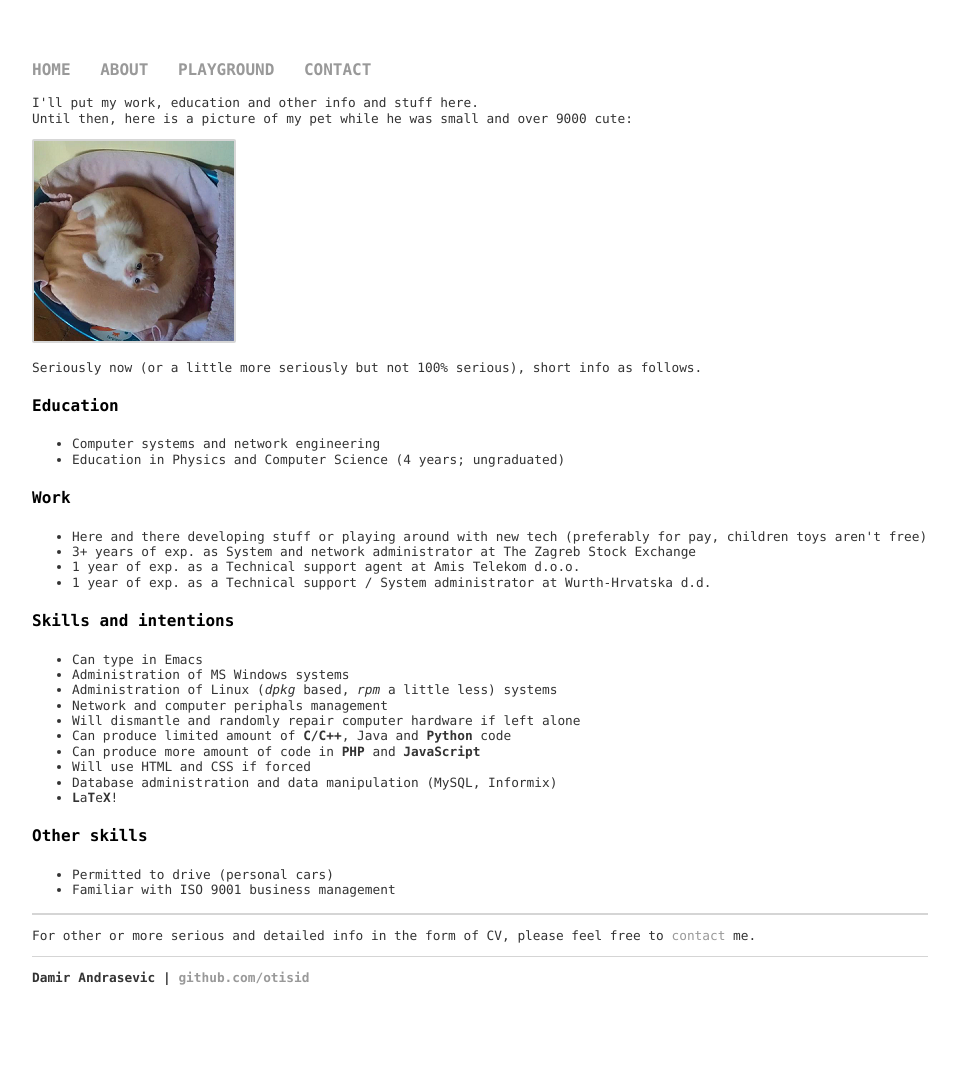
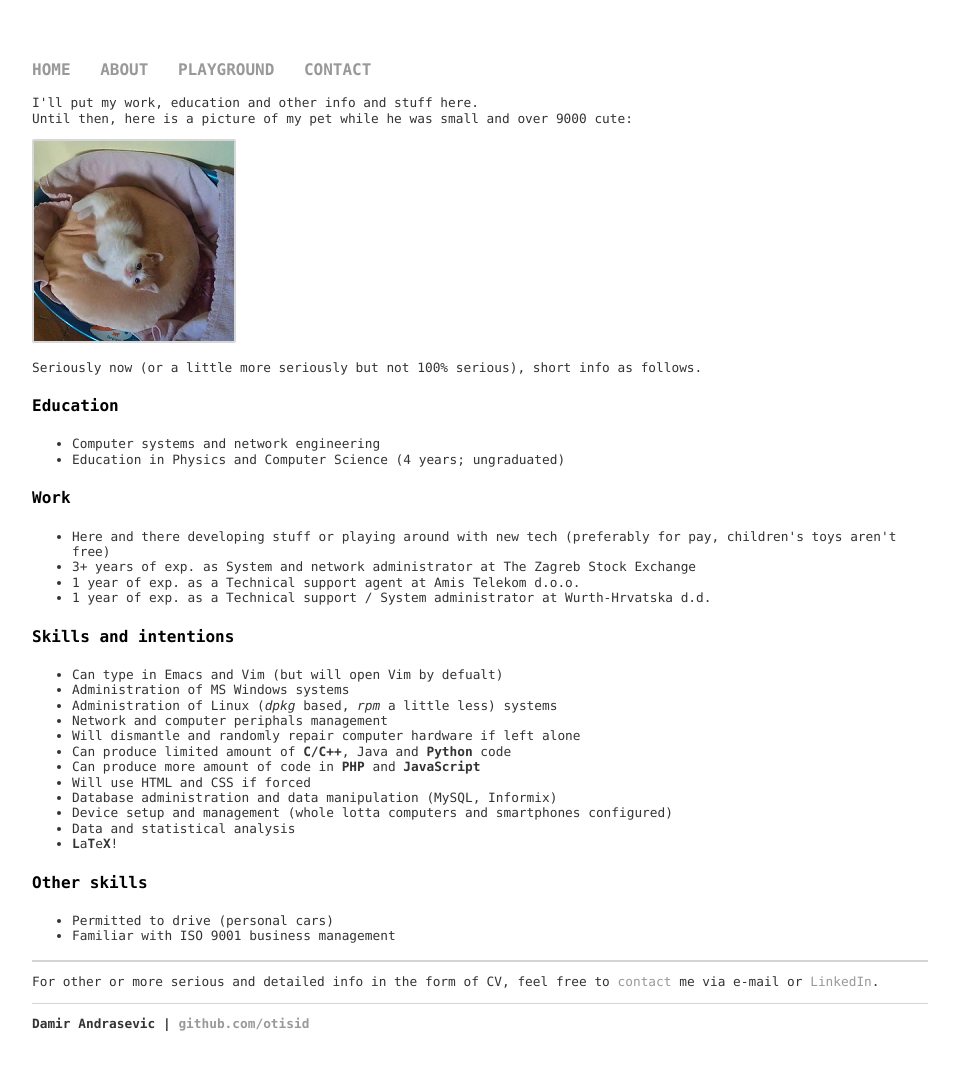
Before and after one commit to otisid/otisid.github.io, a Jekyll site: the page built from about/index.html, in a window 1280 px wide. Shown: the whole page, without its empty margins (160-1119 px from the left). Built offline with Jekyll 4.4.1, drawn with Linux system fonts in a browser that asks for light colours; before the commit the page ends 1046 px from its top, so only the background shows below that.

Commit message:
Added a few lines

```diff
--- a/about/index.html
+++ b/about/index.html
@@ -13,14 +13,14 @@ title: about
 </ul>
 <h4>Work</h4>
 <ul>
-  <li>Here and there developing stuff or playing around with new tech (preferably for pay, children toys aren't free)</li>
+	<li>Here and there developing stuff or playing around with new tech (preferably for pay, children's toys aren't free)</li>
 	<li>3+ years of exp. as System and network administrator at The Zagreb Stock Exchange</li>
 	<li>1 year of exp. as a Technical support agent at Amis Telekom d.o.o.</li>
 	<li>1 year of exp. as a Technical support / System administrator at Wurth-Hrvatska d.d.</li>
 </ul>
 <h4>Skills and intentions</h4>
 <ul>
-  <li>Can type in Emacs</li>
+	<li>Can type in Emacs and Vim (but will open Vim by defualt)</li>
 	<li>Administration of MS Windows systems</li>
 	<li>Administration of Linux (<i>dpkg</i> based, <i>rpm</i> a little less) systems</li>
 	<li>Network and computer periphals management</li>
@@ -29,6 +29,8 @@ title: about
 	<li>Can produce more amount of code in <b>PHP</b> and <b>JavaScript</b></li>
 	<li>Will use HTML and CSS if forced</li>
 	<li>Database administration and data manipulation (MySQL, Informix)</li>
+	<li>Device setup and management (whole lotta computers and smartphones configured)</li>
+	<li>Data and statistical analysis</li>
 	<li><b>L</b>a<b>T</b>e<b>X</b>!</li>
 </ul>
 <h4>Other skills</h4>
@@ -37,4 +39,4 @@ title: about
 	<li>Familiar with ISO 9001 business management</li>
 </ul>
 <hr>
-<p>For other or more serious and detailed info in the form of CV, please feel free to <a href="/contact">contact</a> me.</p>
+<p>For other or more serious and detailed info in the form of CV, feel free to <a href="/contact">contact</a> me via e-mail or <a href="http://lnkd.in/32m7v5">LinkedIn</a>.</p>
```
Lines whose indentation alone changed are shown as unchanged.
